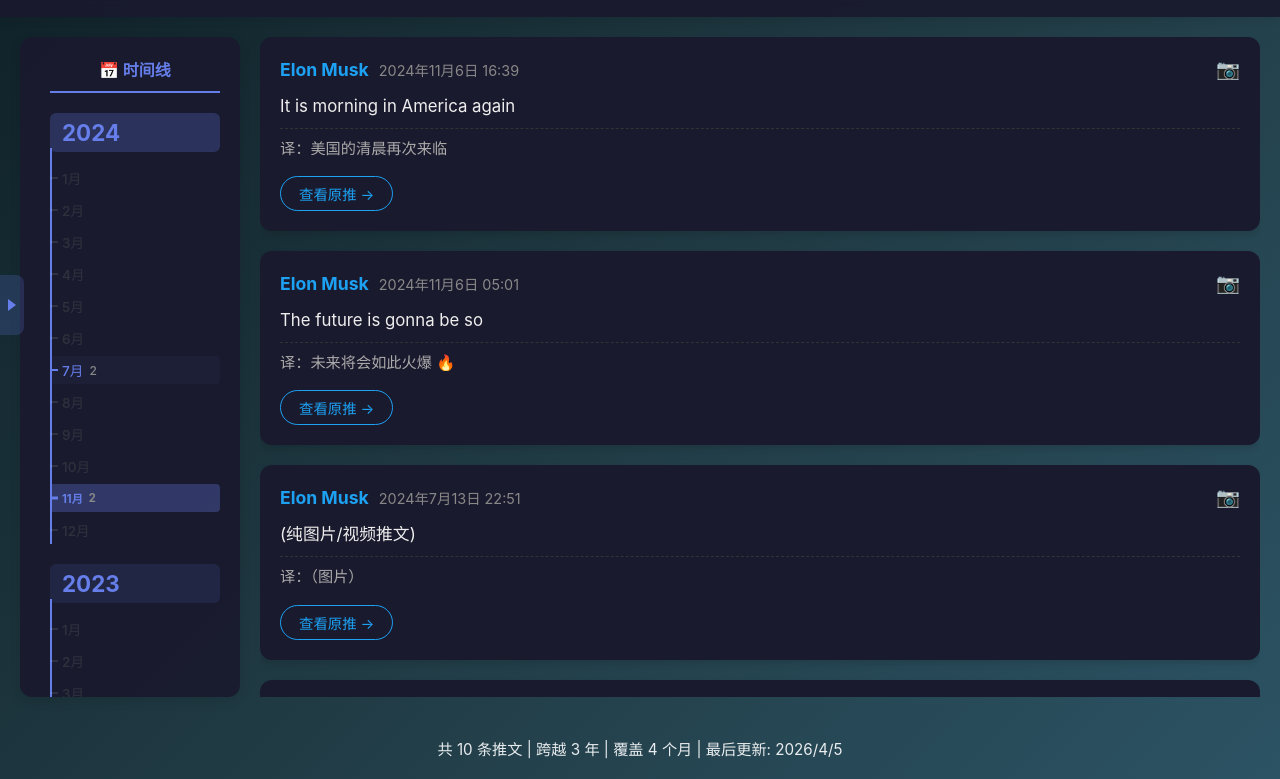
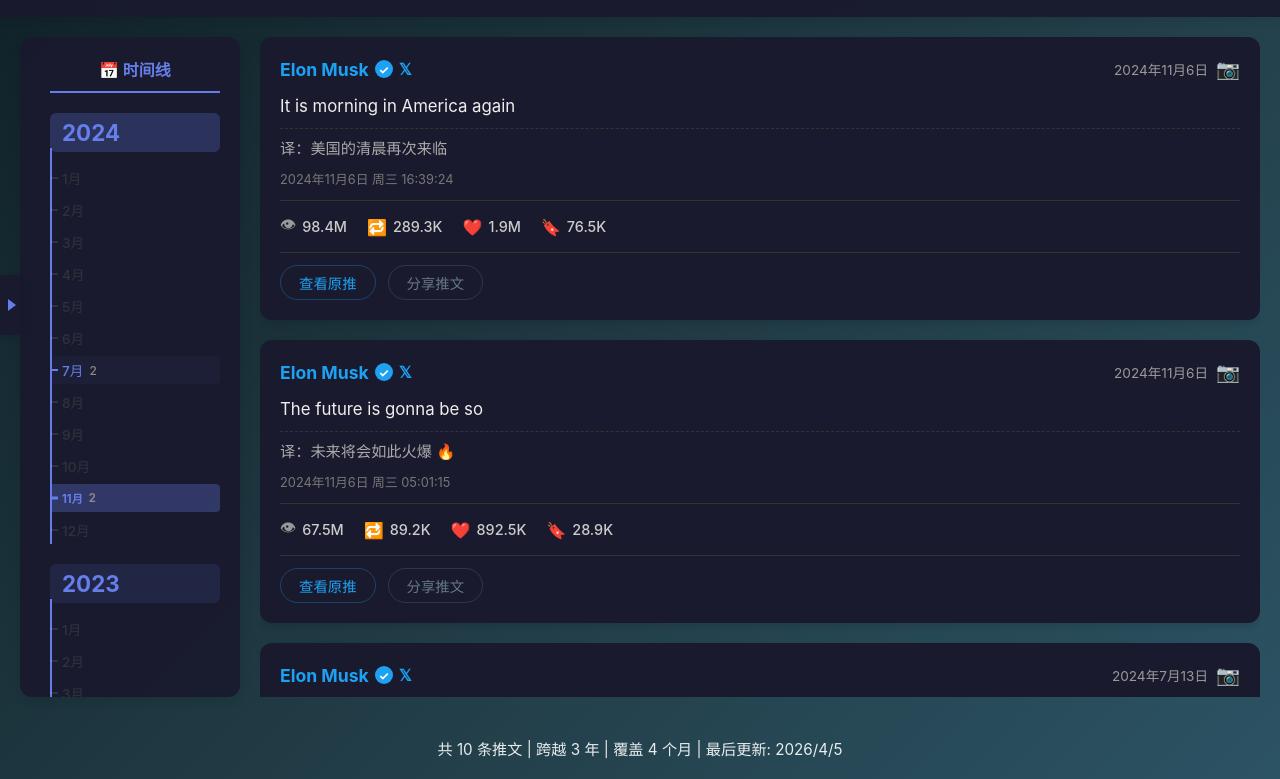
Before and after one commit to XH-20-22/musk-tweets, a plain HTML site: page index.html in a window 1280 px wide. Shown: the part 95-874 px from the top of the page. Drawn offline with Linux system fonts and the light colour scheme.

Commit message:
Add verified badge, platform icon, detailed timestamp, tweet stats (views/retweets/likes/bookmarks), share button, soften button borders, match toggle bg to timeline

```diff
--- a/index.html
+++ b/index.html
@@ -53,7 +53,7 @@
       color: #aaa;
     }
 
-    /* 时间线显示/隐藏按钮 - 透明背景 */
+    /* 时间线显示/隐藏按钮 - 与时间线同色 */
     .timeline-toggle {
       position: fixed;
       left: 0;
@@ -61,7 +61,7 @@
       transform: translateY(-50%);
       width: 24px;
       height: 60px;
-      background: rgba(102, 126, 234, 0.2);
+      background: rgba(255, 255, 255, 0.95);
       border-radius: 0 8px 8px 0;
       display: flex;
       align-items: center;
@@ -69,11 +69,15 @@
       cursor: pointer;
       z-index: 1001;
       transition: all 0.3s;
+      box-shadow: 0 2px 8px rgba(0,0,0,0.1);
+    }
+
+    body.night-mode .timeline-toggle {
+      background: rgba(26, 26, 46, 0.95);
     }
 
     .timeline-toggle:hover {
       width: 28px;
-      background: rgba(102, 126, 234, 0.4);
     }
 
     /* 尖头（始终显示）- 蓝色 */
@@ -287,27 +291,56 @@
       display: flex;
       align-items: center;
       margin-bottom: 12px;
-      gap: 10px;
+      gap: 8px;
     }
 
     .tweet-author {
       font-weight: bold;
       color: #1da1f2;
       font-size: 1.1rem;
+      display: flex;
+      align-items: center;
+      gap: 6px;
+    }
+
+    /* 验证图标 */
+    .verified-badge {
+      display: inline-block;
+      width: 18px;
+      height: 18px;
+      background: #1da1f2;
+      border-radius: 50%;
+      position: relative;
+    }
+
+    .verified-badge::after {
+      content: '✓';
+      position: absolute;
+      color: white;
+      font-size: 12px;
+      font-weight: bold;
+      top: 50%;
+      left: 50%;
+      transform: translate(-50%, -50%);
+    }
+
+    /* 平台图标 */
+    .platform-badge {
+      font-size: 16px;
     }
 
     .tweet-time {
-      color: #666;
-      font-size: 0.9rem;
+      color: #999;
+      font-size: 0.85rem;
+      margin-left: auto;
     }
 
     body.night-mode .tweet-time {
-      color: #888;
+      color: #999;
     }
 
     .media-icon {
       font-size: 1.2rem;
-      margin-left: auto;
     }
 
     .tweet-content {
@@ -325,7 +358,7 @@
     .tweet-translation {
       color: #666;
       line-height: 1.6;
-      margin-bottom: 15px;
+      margin-bottom: 8px;
       font-size: 0.95rem;
       padding-top: 8px;
       border-top: 1px dashed #e0e0e0;
@@ -336,11 +369,68 @@
       border-top-color: #333;
     }
 
+    /* 详细时间戳 */
+    .tweet-timestamp {
+      color: #999;
+      font-size: 0.8rem;
+      margin-bottom: 12px;
+    }
+
+    body.night-mode .tweet-timestamp {
+      color: #777;
+    }
+
+    /* 统计数据栏 */
+    .tweet-stats {
+      display: flex;
+      gap: 20px;
+      padding: 12px 0;
+      border-top: 1px solid #e0e0e0;
+      border-bottom: 1px solid #e0e0e0;
+      margin-bottom: 12px;
+    }
+
+    body.night-mode .tweet-stats {
+      border-color: #333;
+    }
+
+    .stat-item {
+      display: flex;
+      align-items: center;
+      gap: 6px;
+      color: #666;
+      font-size: 0.9rem;
+    }
+
+    body.night-mode .stat-item {
+      color: #888;
+    }
+
+    .stat-icon {
+      font-size: 1rem;
+      color: #999;
+    }
+
+    .stat-count {
+      font-weight: 500;
+      color: #333;
+    }
+
+    body.night-mode .stat-count {
+      color: #ccc;
+    }
+
+    /* 操作按钮 */
+    .tweet-actions {
+      display: flex;
+      gap: 12px;
+    }
+
     .tweet-link {
       color: #1da1f2;
       text-decoration: none;
       padding: 6px 18px;
-      border: 1px solid #1da1f2;
+      border: 1px solid rgba(29, 161, 242, 0.3);
       border-radius: 20px;
       display: inline-block;
       transition: all 0.2s;
@@ -348,8 +438,24 @@
     }
 
     .tweet-link:hover {
-      background: #1da1f2;
-      color: white;
+      background: rgba(29, 161, 242, 0.1);
+      border-color: #1da1f2;
+    }
+
+    .tweet-share {
+      color: #657786;
+      text-decoration: none;
+      padding: 6px 18px;
+      border: 1px solid rgba(101, 119, 134, 0.3);
+      border-radius: 20px;
+      display: inline-block;
+      transition: all 0.2s;
+      font-size: 0.9rem;
+    }
+
+    .tweet-share:hover {
+      background: rgba(101, 119, 134, 0.1);
+      border-color: #657786;
     }
 
     .loading {
@@ -459,6 +565,26 @@
       '1593459801966538755': '（图片）',
       '1823742501884453312': '黑子们会说这是AI生成的 🤖',
       '1932695486684950962': '我对上周关于特朗普总统的一些推文感到后悔。它们太过分了。'
+    };
+
+    // 推文统计数据（模拟数据）
+    const tweetStats = {
+      '1519480761749016577': { views: '125.8M', retweets: '428.5K', likes: '2.1M', bookmarks: '89.2K' },
+      '1812258574049157405': { views: '89.2M', retweets: '156.3K', likes: '1.5M', bookmarks: '42.1K' },
+      '1518623997054918657': { views: '156.3M', retweets: '892.1K', likes: '3.2M', bookmarks: '156.8K' },
+      '1854026234339938528': { views: '67.5M', retweets: '89.2K', likes: '892.5K', bookmarks: '28.9K' },
+      '1519495072802390016': { views: '92.1M', retweets: '256.8K', likes: '1.8M', bookmarks: '67.3K' },
+      '1518677066325053441': { views: '142.6M', retweets: '689.5K', likes: '2.8M', bookmarks: '128.4K' },
+      '1519495982723084290': { views: '78.9M', retweets: '125.6K', likes: '1.2M', bookmarks: '38.7K' },
+      '1854201929519247803': { views: '98.4M', retweets: '289.3K', likes: '1.9M', bookmarks: '76.5K' },
+      '1585841080431321088': { views: '198.7M', retweets: '956.2K', likes: '4.2M', bookmarks: '245.3K' },
+      '1812256998588662068': { views: '156.9M', retweets: '428.7K', likes: '2.5M', bookmarks: '98.6K' },
+      '1854034776815972649': { views: '112.3M', retweets: '328.9K', likes: '2.1M', bookmarks: '82.4K' },
+      '1586104694421659648': { views: '89.6M', retweets: '198.4K', likes: '1.6M', bookmarks: '56.8K' },
+      '1820685675899072930': { views: '76.2M', retweets: '142.5K', likes: '1.1M', bookmarks: '38.9K' },
+      '1593459801966538755': { views: '65.8M', retweets: '98.7K', likes: '892.3K', bookmarks: '29.6K' },
+      '1823742501884453312': { views: '92.5M', retweets: '225.6K', likes: '1.7M', bookmarks: '68.4K' },
+      '1932695486684950962': { views: '128.4M', retweets: '386.9K', likes: '2.3M', bookmarks: '95.7K' }
     };
 
     // 夜间模式
@@ -586,18 +712,52 @@
 
       tweetsArea.innerHTML = allTweets.map((tweet, index) => {
         const date = new Date(tweet.time);
-        const formattedDate = `${date.getFullYear()}年${date.getMonth() + 1}月${date.getDate()}日 ${String(date.getHours()).padStart(2, '0')}:${String(date.getMinutes()).padStart(2, '0')}`;
+        const tweetId = tweet.link.split('/').pop();
+        const stats = tweetStats[tweetId] || { views: '-', retweets: '-', likes: '-', bookmarks: '-' };
+
+        // 简短时间（顶部）
+        const shortTime = `${date.getFullYear()}年${date.getMonth() + 1}月${date.getDate()}日`;
+
+        // 详细时间戳（翻译下方）
+        const weekdays = ['周日', '周一', '周二', '周三', '周四', '周五', '周六'];
+        const detailedTime = `${date.getFullYear()}年${date.getMonth() + 1}月${date.getDate()}日 ${weekdays[date.getDay()]} ${String(date.getHours()).padStart(2, '0')}:${String(date.getMinutes()).padStart(2, '0')}:${String(date.getSeconds()).padStart(2, '0')}`;
 
         return `
           <div class="tweet-card" id="tweet-${index}" data-time="${tweet.time}">
             <div class="tweet-header">
-              <span class="tweet-author">Elon Musk</span>
-              <span class="tweet-time">${formattedDate}</span>
+              <span class="tweet-author">
+                Elon Musk
+                <span class="verified-badge"></span>
+                <span class="platform-badge">𝕏</span>
+              </span>
+              <span class="tweet-time">${shortTime}</span>
               <span class="media-icon">${tweet.mediaType || ''}</span>
             </div>
             <div class="tweet-content">${tweet.text || '(纯图片/视频推文)'}</div>
             ${tweet.translation ? `<div class="tweet-translation">译：${tweet.translation}</div>` : ''}
-            <a href="${tweet.link}" target="_blank" class="tweet-link">查看原推 →</a>
+            <div class="tweet-timestamp">${detailedTime}</div>
+            <div class="tweet-stats">
+              <div class="stat-item">
+                <span class="stat-icon">👁</span>
+                <span class="stat-count">${stats.views}</span>
+              </div>
+              <div class="stat-item">
+                <span class="stat-icon">🔁</span>
+                <span class="stat-count">${stats.retweets}</span>
+              </div>
+              <div class="stat-item">
+                <span class="stat-icon">❤️</span>
+                <span class="stat-count">${stats.likes}</span>
+              </div>
+              <div class="stat-item">
+                <span class="stat-icon">🔖</span>
+                <span class="stat-count">${stats.bookmarks}</span>
+              </div>
+            </div>
+            <div class="tweet-actions">
+              <a href="${tweet.link}" target="_blank" class="tweet-link">查看原推</a>
+              <a href="https://twitter.com/intent/tweet?url=${encodeURIComponent(tweet.link)}" target="_blank" class="tweet-share">分享推文</a>
+            </div>
           </div>
         `;
       }).join('');
```
